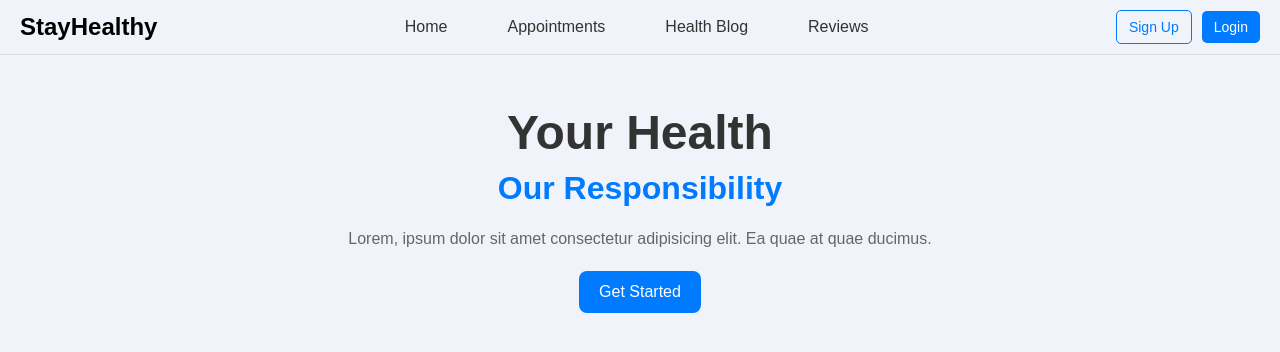
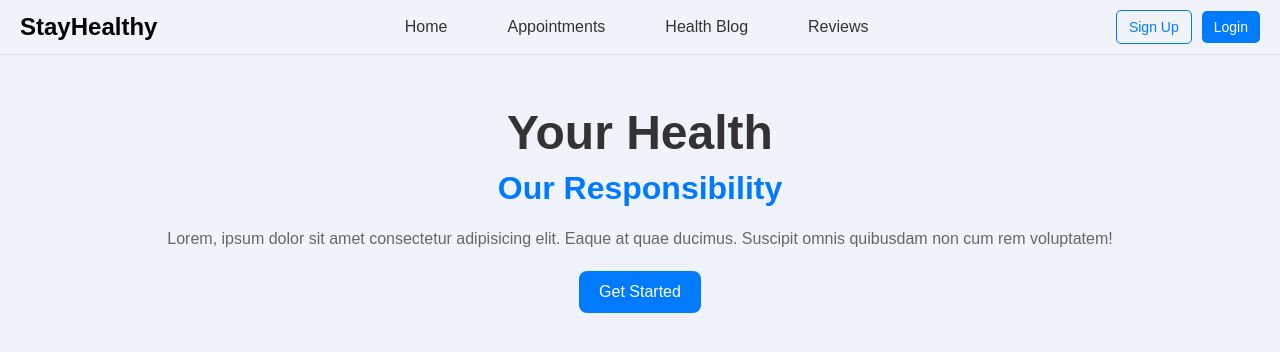
Before and after one commit to Bshayersa/StayHealthy, a plain HTML site: page index.html in a window 1280 px wide. Drawn offline with Linux system fonts and the light colour scheme.

Commit message:
Update index.html

```diff
--- a/index.html
+++ b/index.html
@@ -26,7 +26,7 @@
     <main class="hero-section">
         <h1>Your Health</h1>
         <h2>Our Responsibility</h2>
-        <p>Lorem, ipsum dolor sit amet consectetur adipisicing elit. Ea quae at quae ducimus.</p>
+        <p>Lorem, ipsum dolor sit amet consectetur adipisicing elit. Eaque at quae ducimus. Suscipit omnis quibusdam non cum rem voluptatem!</p>
         <a href="#" class="btn get-started">Get Started</a>
     </main>
 </body>
```
